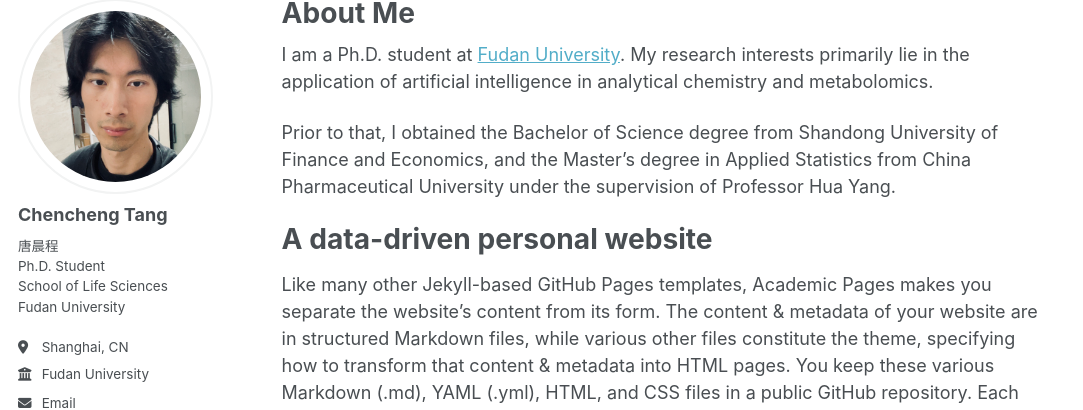
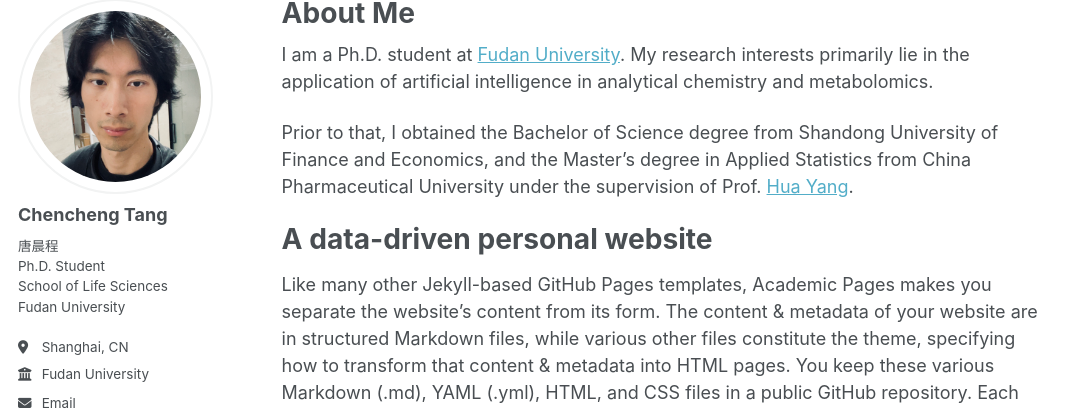
Before and after one commit to AI4Sfrontline/ai4sfrontline.github.io, a Jekyll site: the page built from _pages/about.md, in a window 1280 px wide and 900 px high. Shown: the part 100-510 px from the top of the window, without its empty margins (0-1083 px from the left). Built offline with Jekyll 4.4.1, drawn with Linux system fonts in a browser that asks for light colours; some web fonts are replaced; a script that is not in the unit is left out.

Commit message:
Update about.md

```diff
--- a/_pages/about.md
+++ b/_pages/about.md
@@ -9,7 +9,7 @@ redirect_from:
 
 I am a Ph.D. student at [Fudan University](https://www.fudan.edu.cn/). My research interests primarily lie in the application of artificial intelligence in analytical chemistry and metabolomics.
 
-Prior to that, I obtained the Bachelor of Science degree from Shandong University of Finance and Economics, and the Master's degree in Applied Statistics from China Pharmaceutical University under the supervision of Professor Hua Yang.
+Prior to that, I obtained the Bachelor of Science degree from Shandong University of Finance and Economics, and the Master's degree in Applied Statistics from China Pharmaceutical University under the supervision of Prof. [Hua Yang](https://ygl.cpu.edu.cn/gmis5/dsfc/dsfcgrxx/D84FD2ED7B95527E0C23D4E3DC685EE6).
 
 A data-driven personal website
 ======
```
